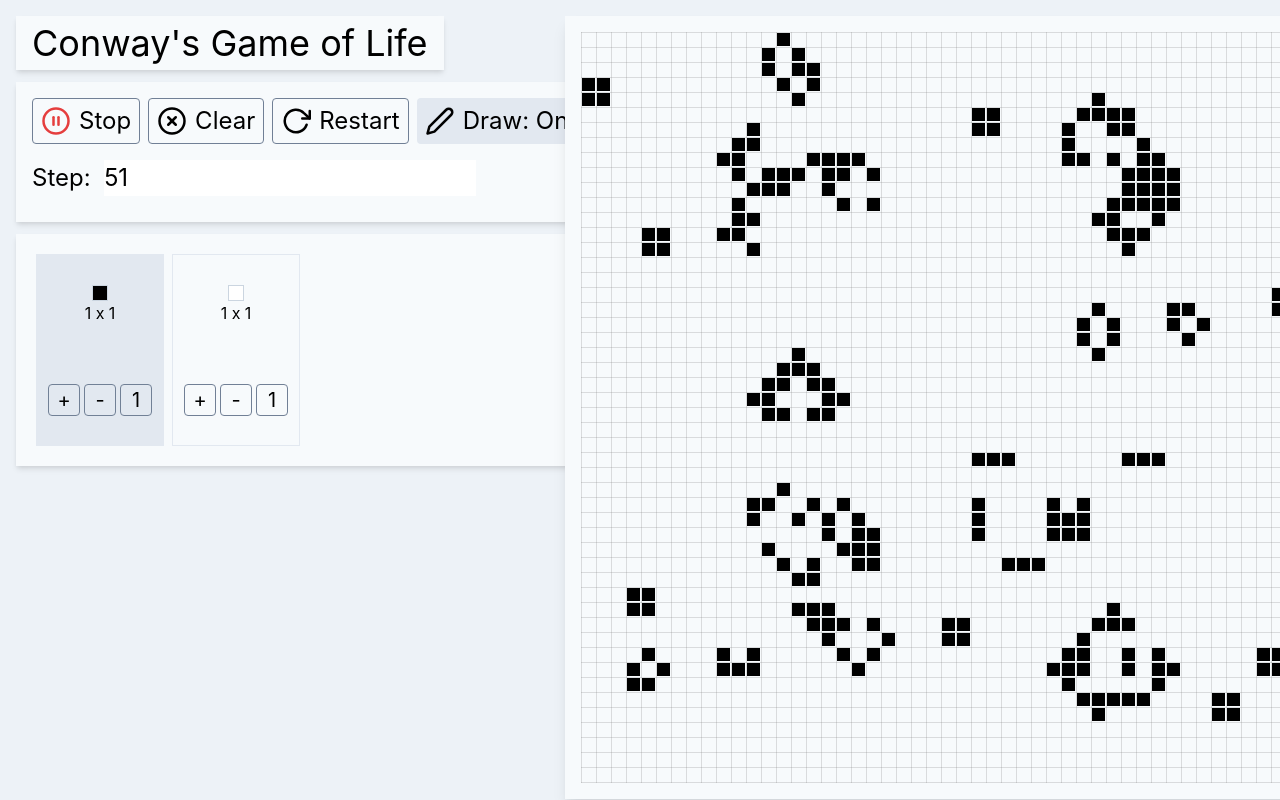
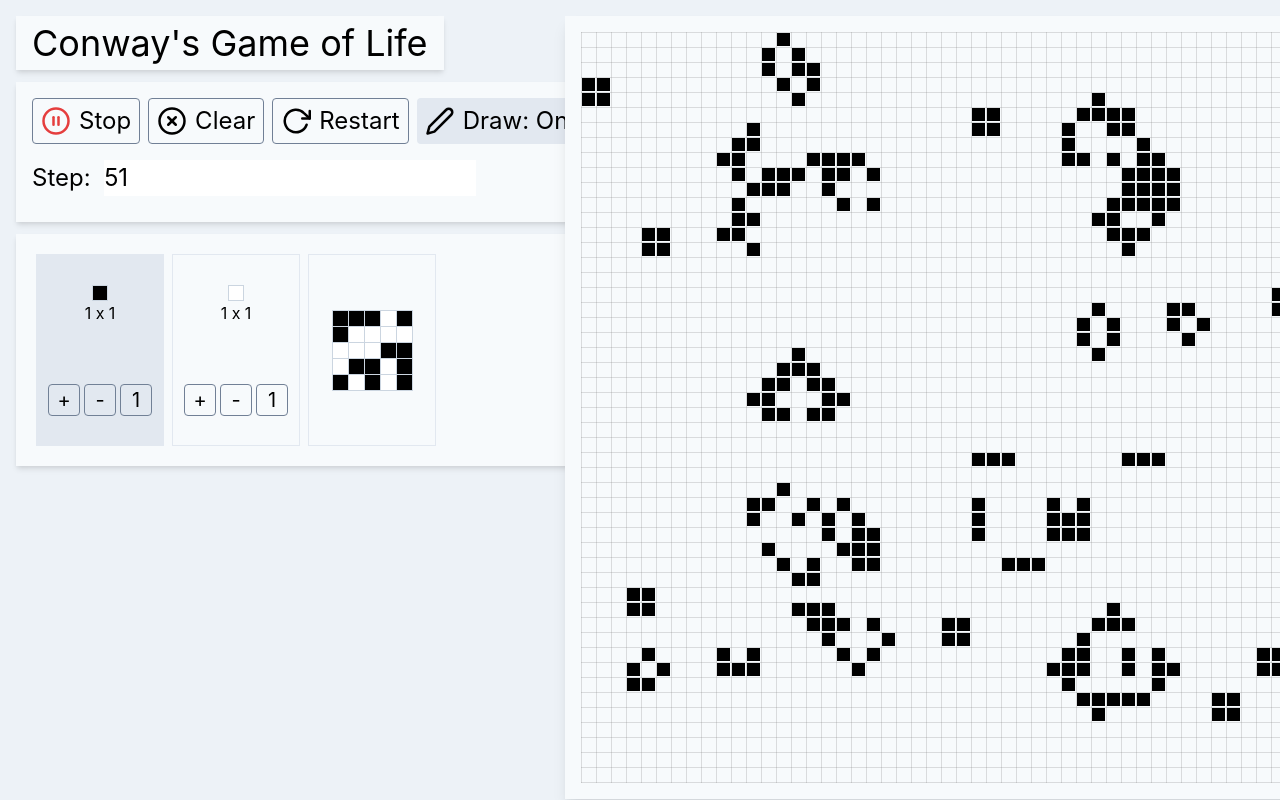
Before and after one commit to daltojohnso/conway, a React (Create React App) app: page / in a window 1280 px wide. Shown: the top 800 px of the page. Built offline with nearby package versions, Linux system fonts and the light colour scheme; the HTML template or start-up script is replaced by a standard one.

Commit message:
add a pattern to catalogue

```diff
--- a/src/App.js
+++ b/src/App.js
@@ -2,6 +2,8 @@ import React, { useState, useEffect, useCallback} from "react";
 import Config from "./Config";
 import CanvasGrid from "./Grid";
 import Catalogue from './Catalogue';
+
+// use a state chart for defining more freely the living/dead thing?
 
 let size = 50;
 const initialMatrix = buildRandomMatrix(size);
--- a/src/Catalogue.js
+++ b/src/Catalogue.js
@@ -1,5 +1,13 @@
 import React, {useState, useCallback} from 'react';
 import classnames from 'classnames';
+
+const pattern = [
+    [1, 1, 0, 0, 1],
+    [1, 0, 0, 1, 0],
+    [1, 0, 0, 1, 1],
+    [0, 0, 1, 0, 0],
+    [1, 0, 1, 1, 1]
+];
 
 const Catalogue = ({onClick}) => {
     const [blackSquare, setBlackSquare] = useState(1);
@@ -43,6 +51,13 @@ const Catalogue = ({onClick}) => {
         setSelected(2);
     }, [onClick, whiteSquare]);
 
+    const onPatternClick = useCallback(e => {
+        onClick({
+            pattern
+        });
+        setSelected(3);
+    }, [onClick])
+
     return <div className="p-4 inline-flex flex-wrap">
         <div onClick={onCardClick} data-card="1" className={classnames({'bg-gray-300': selected === 1}, 'relative h-48 w-32 m-1 cursor-pointer hover:bg-gray-400 hover:border-0 flex flex-col justify-around items-center w-24 h-20 border border-gray-300')}>
             <div className="flex flex-col items-center">
@@ -66,6 +81,17 @@ const Catalogue = ({onClick}) => {
                 <button className="w-8 text-xl bg-transparent hover:bg-gray-600 hover:text-white px-2 border border-gray-600 hover:border-transparent rounded" data-incr={-whiteSquare + 1} onClick={incrWhiteSquare}>1</button>
             </div>
         </div>
+        <div onClick={onPatternClick} data-card="3" className={classnames({'bg-gray-300': selected === 3}, 'relative h-48 w-32 m-1 cursor-pointer hover:bg-gray-400 hover:border-0 flex flex-col justify-around items-center w-24 h-20 border border-gray-300')}>
+            <div className="flex flex-col items-center">
+                <div className="flex items-center border-l border-t border-gray-400">
+                    {pattern.map((row) => {
+                        return <div className="flex flex-col">
+                            {row.map(state => <div className={classnames(state ? 'bg-black' : 'bg-white', 'h-4 w-4 border-r border-b border-gray-400')}/>)}
+                        </div>
+                    })}
+                </div>
+            </div>
+        </div>
     </div>
 }
 
```
